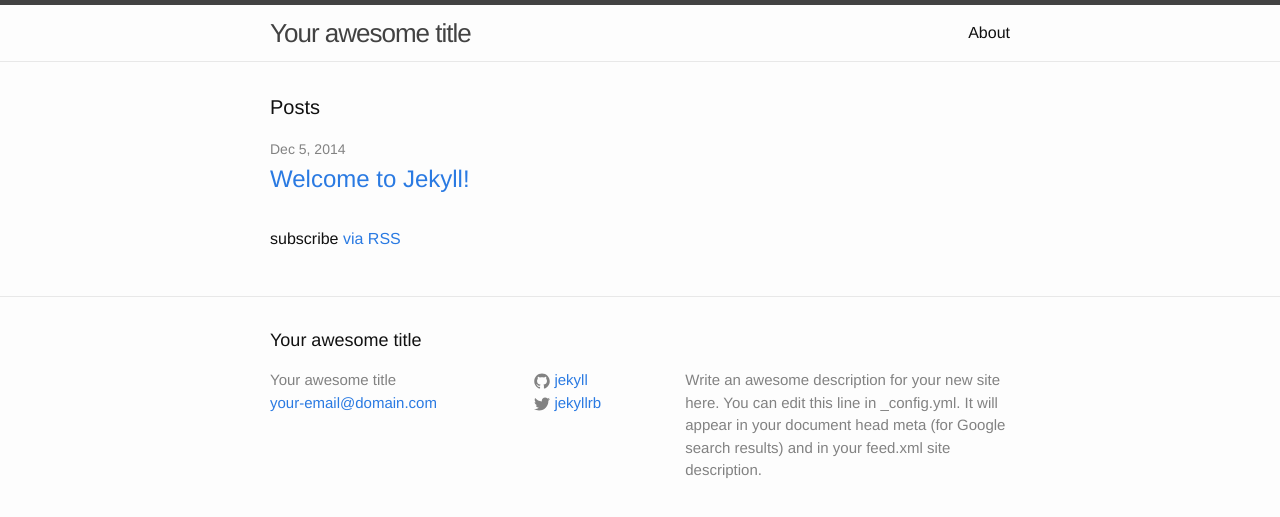
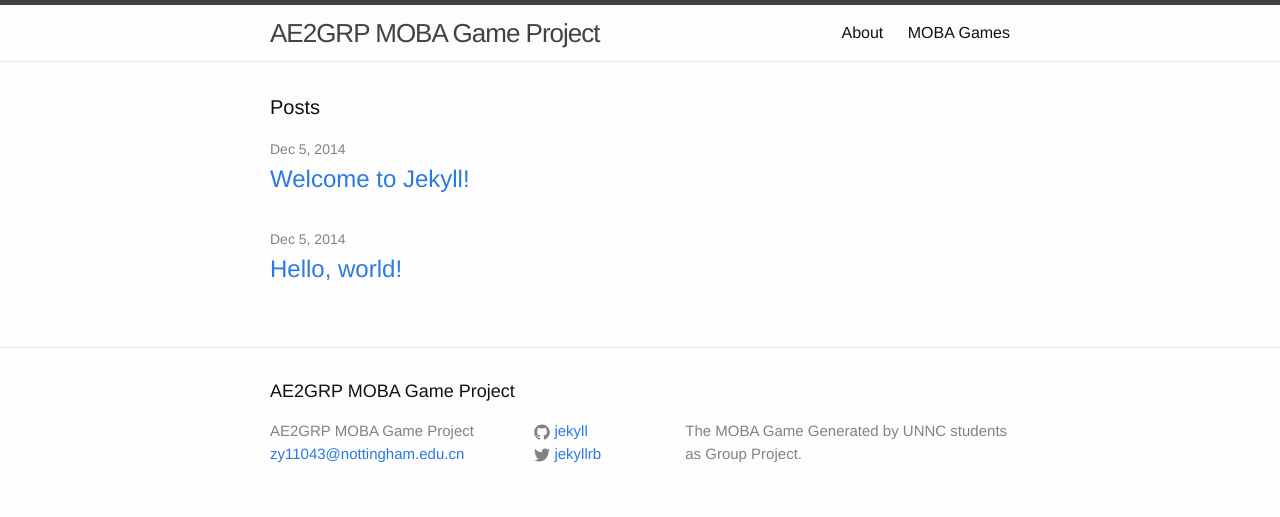
Before and after one commit to MeowAlienOwO/MOBAGames, a Jekyll site: the page built from index.html, in a window 1280 px wide. Shown: the top 517 px of the page. Built offline with Jekyll 4.4.1, drawn with Linux system fonts in a browser that asks for light colours.

Commit message:
update source

```diff
--- a/_config.yml
+++ b/_config.yml
@@ -1,14 +1,15 @@
 # Site settings
-title: Your awesome title
-email: your-email@domain.com
+title: AE2GRP MOBA Game Project
+email: zy11043@nottingham.edu.cn
 description: > # this means to ignore newlines until "baseurl:"
-  Write an awesome description for your new site here. You can edit this
-  line in _config.yml. It will appear in your document head meta (for
-  Google search results) and in your feed.xml site description.
-baseurl: "" # the subpath of your site, e.g. /blog/
+        The MOBA Game Generated by UNNC students as Group Project.
+baseurl: /MOBAGames # the subpath of your site, e.g. /blog/
+
 url: "http://yourdomain.com" # the base hostname & protocol for your site
 twitter_username: jekyllrb
 github_username:  jekyll
 
 # Build settings
 markdown: kramdown
+safe: false
+pygments: true
--- /dev/null
+++ b/_layouts/footer.html
@@ -0,0 +1 @@
+<p>{{ page.date | date_to_string }}</p>
--- /dev/null
+++ b/_layouts/head.html
@@ -0,0 +1,5 @@
+<head>
+  　<meta http-equiv="content-type" content="text/html; charset=utf-8"/>
+
+  <title>{{ page.title }}</title>
+</head>
--- /dev/null
+++ b/_layouts/header.html
@@ -0,0 +1,3 @@
+
+<h1>{{ page.title }}</h1>
+<link rel="stylesheet" type="text/css" href="css/index.css">
--- a/index.html
+++ b/index.html
@@ -1,5 +1,6 @@
 ---
 layout: default
+title: MOBA Games
 ---
 
 <div class="home">
@@ -17,7 +18,7 @@ layout: default
       </li>
     {% endfor %}
   </ul>
-
+<!--
   <p class="rss-subscribe">subscribe <a href="{{ "/feed.xml" | prepend: site.baseurl }}">via RSS</a></p>
-
+-->
 </div>
```
Also changed, not shown: _posts/2014-12-05-hello-world.html (added, +9 -0 lines), css/index.css (added, +68 -0 lines), 1 other file.
